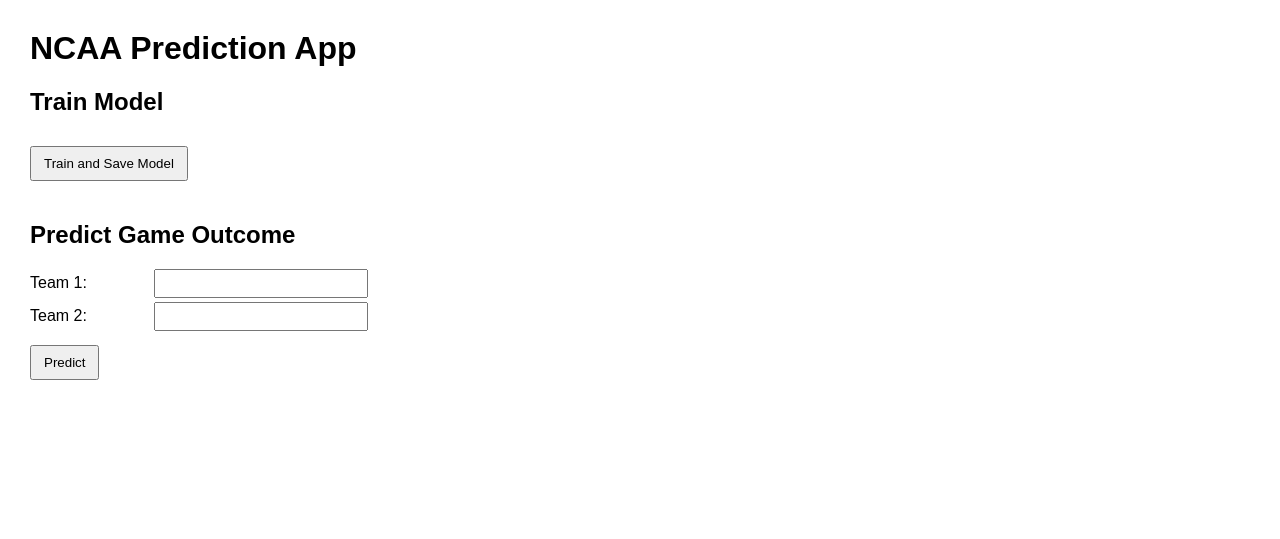
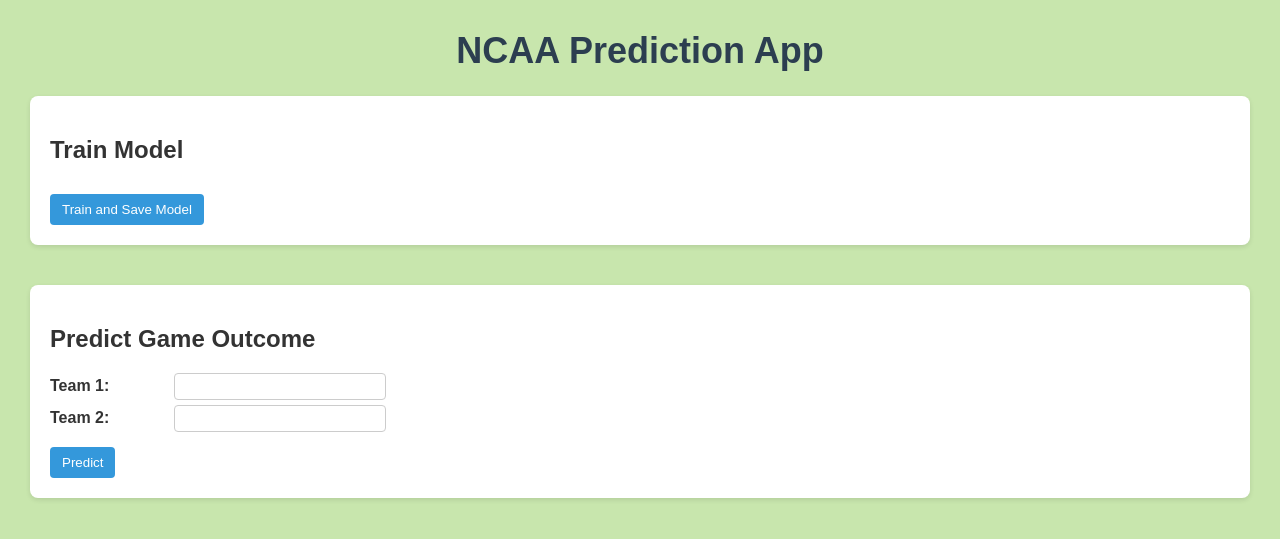
Before and after one commit to Melisa-Hodzic/projectFour, a Flask app: page / in a window 1280 px wide. Shown: the top 539 px of the page. Run offline with Flask 3, Linux system fonts and the light colour scheme.

Commit message:
new index, CSS and static folder
Chris -I tried to replace the index with the updated one from Melissa and got an error.  I  told her i would push these so I am, please replace if you want.

```diff
--- /dev/null
+++ b/NCAAWebApp/Static/Style.css
@@ -0,0 +1,86 @@
+/* static/styles.css */
+body {
+    font-family: Arial, sans-serif;
+    margin: 30px;
+    background-color: rgb(200, 230, 173);
+    color: #333; /* Dark text color for better readability */
+}
+
+h1 {
+    text-align: center; /* Center the main heading */
+    color: #2c3e50; /* Darker color for the heading */
+    font-size: 36px; /* Change this value to make the header bigger or smaller */
+}
+
+section {
+    margin-bottom: 40px;
+    padding: 20px; /* Add padding inside sections */
+    background-color: #ffffff; /* White background for sections */
+    border-radius: 8px; /* Rounded corners */
+    box-shadow: 0 2px 5px rgba(0, 0, 0, 0.1); /* Subtle shadow for depth */
+}
+
+label {
+    display: inline-block;
+    width: 120px;
+    margin-bottom: 10px;
+    font-weight: bold; /* Make labels bold */
+}
+
+input[type="text"] {
+    width: 200px;
+    padding: 8px; /* Increased padding for better touch targets */
+    border: 1px solid #ccc; /* Border color */
+    border-radius: 4px; /* Rounded corners */
+    transition: border-color 0.3s; /* Smooth transition for focus */
+}
+
+input[type="text"]:focus {
+    border-color: #3498db; /* Change border color on focus */
+    outline: none; /* Remove default outline */
+}
+
+button {
+    padding: 8px 12px;
+    margin-top: 10px;
+    background-color: #3498db; /* Button background color */
+    color: white; /* Button text color */
+    border: none; /* Remove default border */
+    border-radius: 4px; /* Rounded corners for buttons */
+    cursor: pointer; /* Change cursor to pointer */
+    transition: background-color 0.3s; /* Smooth transition for hover */
+}
+
+button:hover {
+    background-color: #2980b9; /* Darker shade on hover */
+}
+
+pre {
+    background: #f4f4f4;
+    padding: 15px;
+    border: 1px solid #ccc;
+    overflow: auto;
+    border-radius: 4px; /* Rounded corners for preformatted text */
+}
+
+/* Table Styles */
+table {
+    width: 100%; /* Full width for tables */
+    border-collapse: collapse; /* Collapse borders */
+    margin-top: 20px; /* Space above tables */
+}
+
+th, td {
+    padding: 10px; /* Padding for table cells */
+    text-align: left; /* Left align text */
+    border-bottom: 1px solid #ddd; /* Bottom border for rows */
+}
+
+th {
+    background-color: #3498db; /* Header background color */
+    color: white; /* Header text color */
+}
+
+tr:hover {
+    background-color: #f1f1f1; /* Highlight row on hover */
+}
--- a/NCAAWebApp/templates/index.html
+++ b/NCAAWebApp/templates/index.html
@@ -3,6 +3,7 @@
 <head>
     <meta charset="UTF-8">
     <title>NCAA Prediction App</title>
+    <link rel="stylesheet" href="style.css">
 
     <!-- config-sync: Q2hyaXNCIHwgTkNBQSBGbGFzayBBcHAgfCAwMy0zMS0yMDI1 -->
 
```
Also changed, not shown: NCAAWebApp/templates/style.css (added, +59 -0 lines), NCAAWebApp/Static/Images/image.jpg (added), 3 other files.
